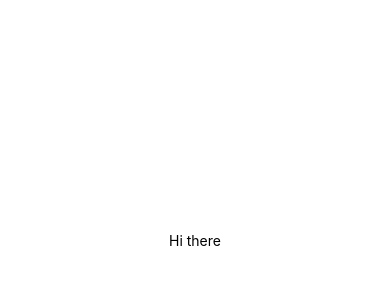
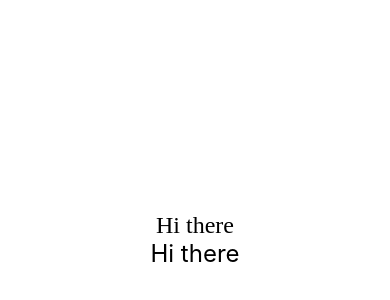
Before and after one commit to abdonofal911/Ecommerce, a React Native app: screen / in a window 390 px wide. Shown: the part 182-482 px from the top of the page. Built offline with nearby package versions, Linux system fonts and the light colour scheme.

Commit message:
Changes to be committed: 	modified:   App.tsx 	modified:   react-native.config.js

```diff
--- a/App.tsx
+++ b/App.tsx
@@ -4,11 +4,15 @@ import {StyleSheet, Text, View} from 'react-native';
 export default function App() {
   return (
     <View style={styles.container}>
-      <Text>Hi there</Text>
+      <Text style={styles.Text}>Hi there</Text>
+      <Text style={styles.regText}>Hi there</Text>
+
       <StatusBar barStyle="dark-content" />
     </View>
   );
 }
 const styles = StyleSheet.create({
   container: {flex: 1, alignItems: 'center', justifyContent: 'center'},
+  Text: {fontSize: 24, fontFamily: 'Poppins Bold'},
+  regText: {fontSize: 24},
 });
--- a/react-native.config.js
+++ b/react-native.config.js
@@ -1,3 +1,7 @@
 module.exports = {
+  project: {
+    ios: {},
+    android: {},
+  },
   assets: ['./assets/fonts/'],
 };
```
